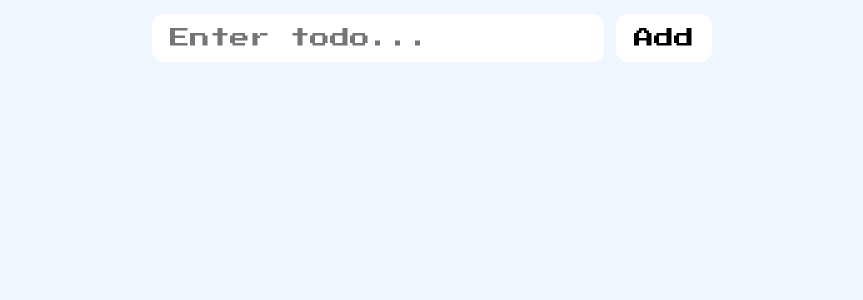
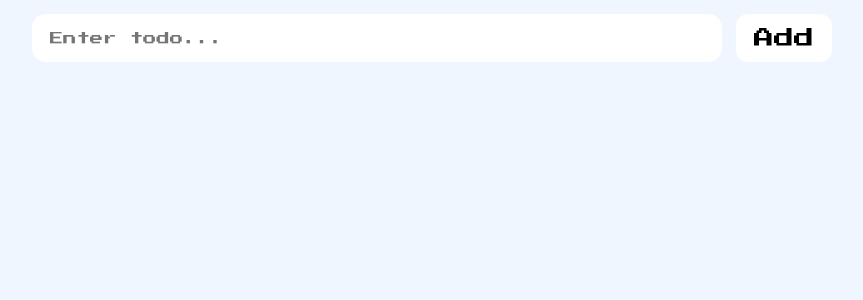
Before and after one commit to kirtiiraghav/React-projects, a React (Vite) app in the folder To Do List/: page / in a window 1280 px wide. Shown: the top 300 px of the page, without its empty margins (208-1071 px from the left). Built offline with nearby package versions, Linux system fonts and the light colour scheme.

Commit message:
create TodoList component

```diff
--- a/To Do List/src/index.css
+++ b/To Do List/src/index.css
@@ -2,29 +2,42 @@
     padding: 0;
     margin: 0;
     box-sizing: border-box;
+    font-family: 'Inter', 'sans-serif';
 }
 
-body {
-    background-color: #EFF6FF;
-    padding: 14px
+#root {
+    min-height: 100vh;
+    display: flex;
+    flex-direction: column;
+    padding: 14px;
+    background: #eff6ff;
+    gap: 14px;
 }
 
+
 .input-header {
+    display: flex;
+    align-items: stretch;
+}
+
+.input-header,
+ul {
     max-width: 800px;
     width: 100%;
     margin: 0 auto;
-    display: flex;
-    gap: 12px;
-    justify-content: center;
+    gap: 14px;
 }
 
 .input-header input {
+    flex: 1;
+    border-radius: 14px;
+    outline: none;
+    width: 100%;
+    padding: 14px 18px;
+    border: none;
+    outline: none;
+    background: white;
     font-family: "Press Start 2P", system-ui;
-    font-size: 20px;
-    padding: 14px 18px;
-    outline: none;
-    border-radius: 12px;
-    border: none;
 }
 
 .input-header button {
@@ -32,7 +45,28 @@ body {
     font-size: 20px;
     cursor: pointer;
     border: none;
+    outline: none;
     background-color: white;
     padding: 14px 18px;
     border-radius: 12px;
 }
+
+ul {
+    display: flex;
+    flex-direction: column;
+    gap: 14px;
+    margin-top: 14px;
+}
+
+ul li {
+    display: flex;
+    align-items: center;
+    gap: 14px;
+    padding: 14px;
+    border-radius: 14px;
+    background: white;
+}
+
+ul li p{
+    flex: 1;
+}
```
Also changed, not shown: To Do List/src/components/TodoList.jsx (added, +18 -0 lines).
